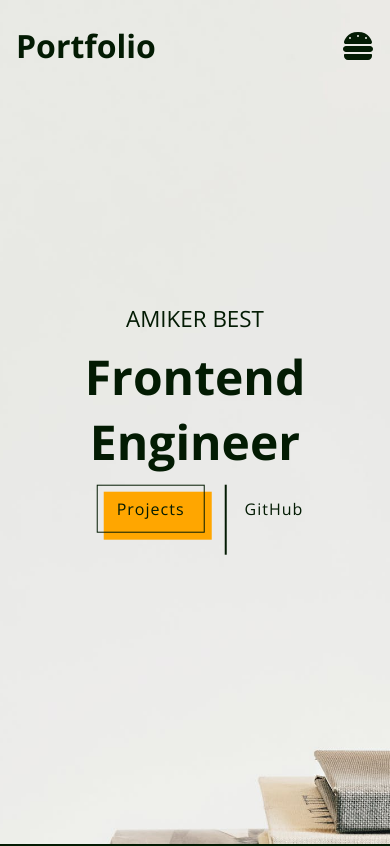
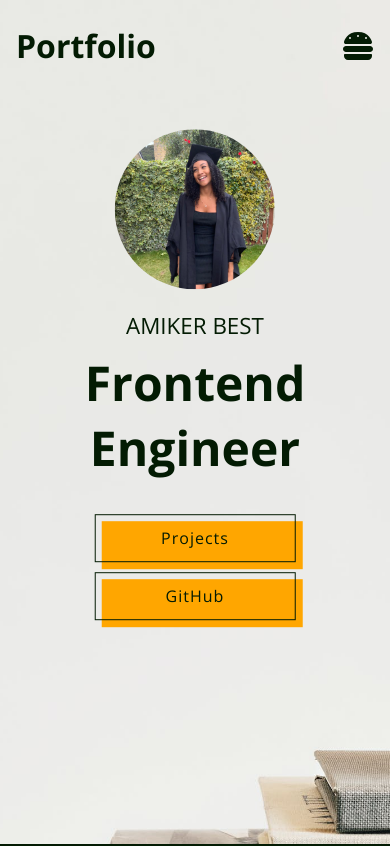
Before and after one commit to AmikerB/Portfolio, a React (Create React App) app: page /#/ in a window 390 px wide. Shown: the top 846 px of the page. Built offline with nearby package versions, Linux system fonts and the light colour scheme.

Commit message:
picture of me added to home page and media styling

```diff
--- a/src/components/Hero.js
+++ b/src/components/Hero.js
@@ -3,6 +3,7 @@ import "./HeroStyles.css";
 import React from 'react';
 
 import IntroImg from "../assets/images/pexels-photo-403571.jpeg";
+import meImg from "../assets/images/me.jpg";
 
 import { Link } from "react-router-dom";
 
@@ -13,6 +14,7 @@ const Hero = () => {
                 <img className="intro-img" src={IntroImg} alt="IntroImg" />
             </div>
             <div className="content">
+                <img className="meImg" src={meImg} alt="Photograph of me" />
                 <p>Amiker Best</p>
                 <h1>Frontend Engineer</h1>
                 <div>
--- a/src/components/HeroStyles.css
+++ b/src/components/HeroStyles.css
@@ -10,6 +10,14 @@
     background-size: cover;
     background-position: center;
     object-fit: cover;
+}
+
+.meImg {
+    width: 10rem;
+    height: 10rem;
+    /* make the image round */
+    border-radius: 50%;
+    margin-bottom: 1rem;
 }
 
 .mask::after {
@@ -32,7 +40,7 @@
 .hero .content {
     position: absolute;
     transform: translate(-50%, -50%);
-    top: 50%;
+    top: 45%;
     left: 50%;
     text-align: center;
 }
@@ -57,4 +65,9 @@
     .hero .content p {
         font-size: 1.4rem;
     }
+
+    .hero .content a {
+        display: flex;
+        flex-direction: column;
+    }
 }
```
